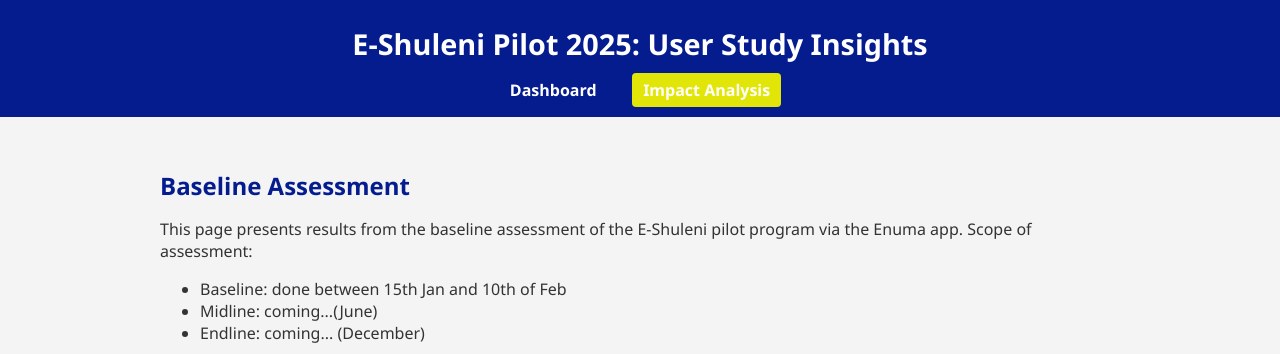
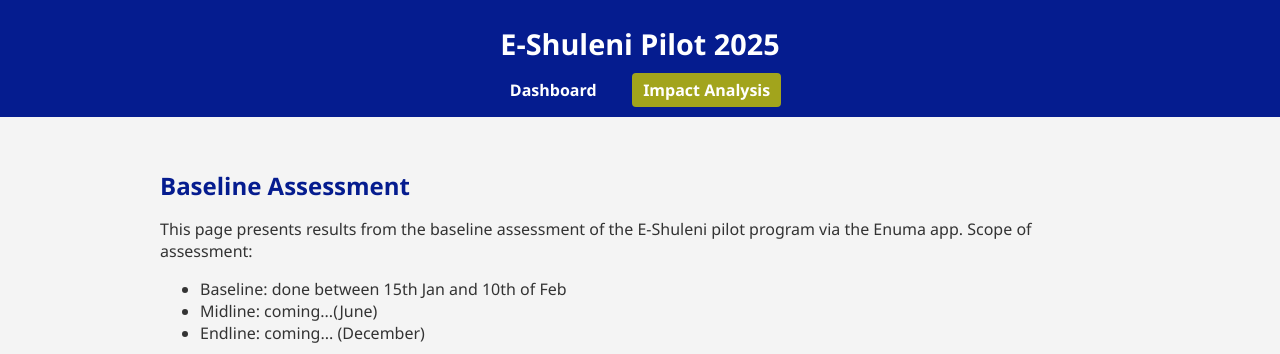
Before and after one commit to Maximelel/E-Shuleni-Dashboard, a plain HTML site: page assessments_enuma.html in a window 1280 px wide. Shown: the top 354 px of the page. Drawn offline with Linux system fonts and the light colour scheme.

Commit message:
changing colors 2

```diff
--- a/assessments_enuma.html
+++ b/assessments_enuma.html
@@ -3,12 +3,12 @@
 <head>
   <meta charset="UTF-8"/>
   <meta name="viewport" content="width=device-width, initial-scale=1.0"/>
-  <title>User Study Analysis</title>
+  <title>E-Shuleni Learning Progress</title>
   <link rel="stylesheet" href="assets/styles.css" />
 </head>
 <body>
   <header>
-    <h1>E-Shuleni Pilot 2025: User Study Insights</h1>
+    <h1>E-Shuleni Pilot 2025</h1>
     <nav>
       <a href="index.html">Dashboard</a>
       <a href="assessments_enuma.html" class="active">Impact Analysis</a>
--- a/assets/styles.css
+++ b/assets/styles.css
@@ -35,7 +35,7 @@
 
 nav a.active,
 nav a:hover {
-  background-color: #e2e608;
+  background-color: #a2a41c;
   text-decoration: none;
 }
 
```
Also changed, not shown: index.html (+1 -1 lines).
